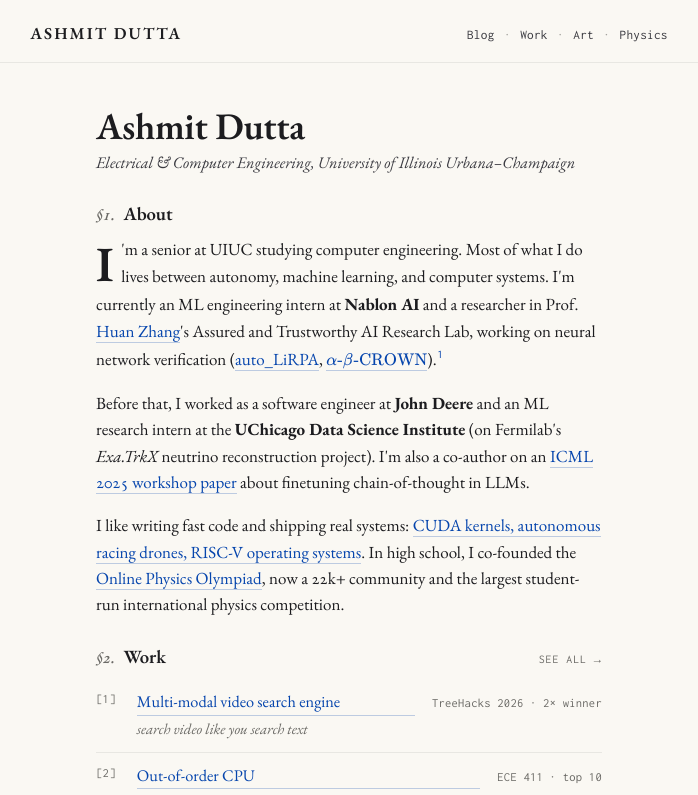
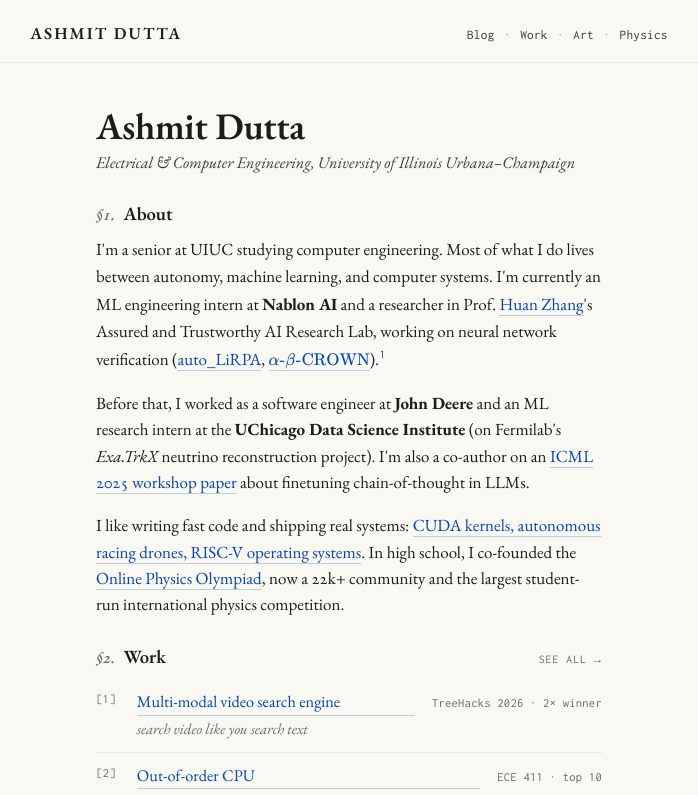
Before and after one commit to aedutta/aedutta.github.io, a React (Vite) app: page / in a window 1280 px wide. Shown: the top 795 px of the page, without its empty margins (291-989 px from the left). Built offline with nearby package versions, Linux system fonts and the light colour scheme.

Commit message:
added homepage

```diff
--- a/src/pages/HomePage.jsx
+++ b/src/pages/HomePage.jsx
@@ -170,8 +170,7 @@ const HomePage = () => (
         <span className="paper__section-num">§1.</span> About
       </h2>
       <p className="paper__lede">
-        <span className="paper__dropcap">I</span>
-        'm a senior at UIUC studying computer engineering. Most of what I do
+        I'm a senior at UIUC studying computer engineering. Most of what I do
         lives between autonomy, machine learning, and computer systems. I'm
         currently an ML engineering intern at <b>Nablon AI</b> and a researcher
         in Prof.{' '}
```
